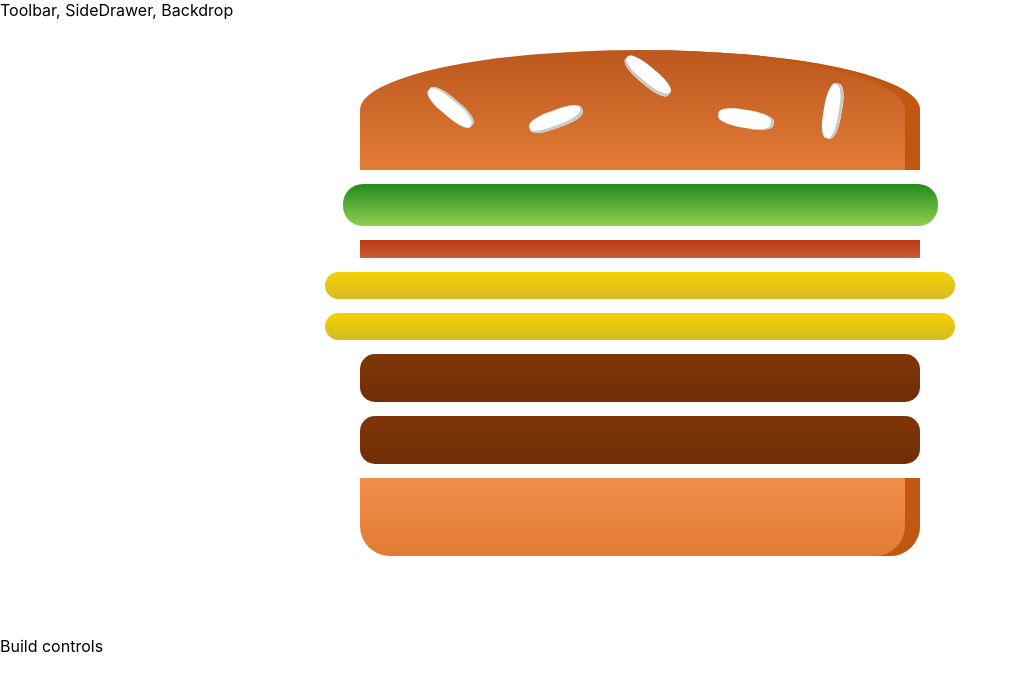
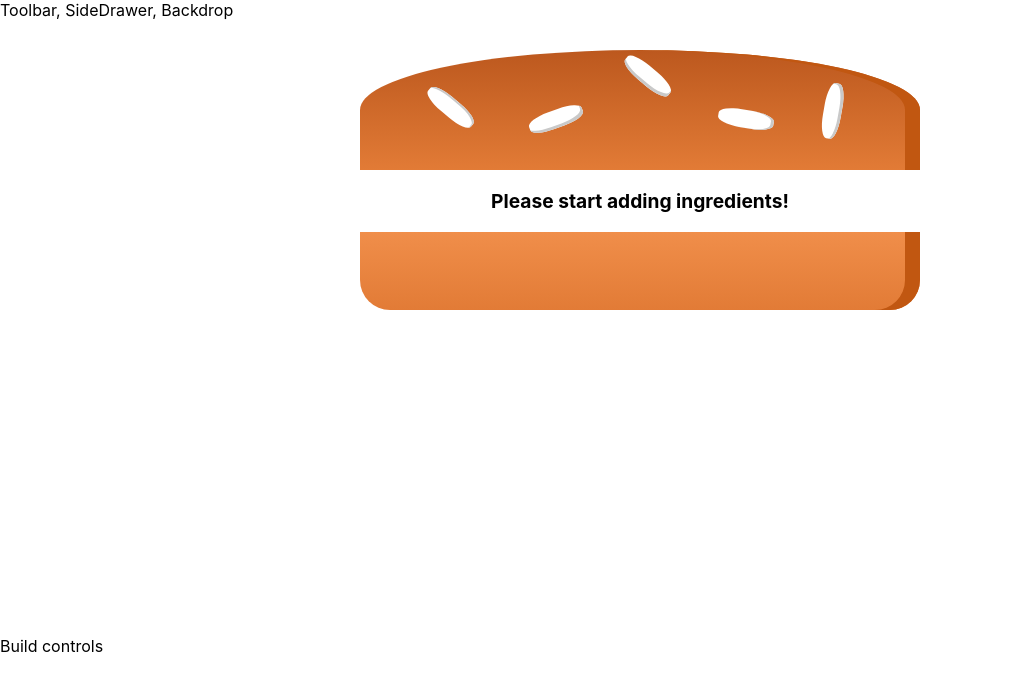
Before and after one commit to Tomasz-Kluczkowski/burger_builder_react_tutorial, a React (Create React App) app: page / in a window 1280 px wide. Shown: the top 690 px of the page, without its empty margins (0-1017 px from the left). Built offline with nearby package versions, Linux system fonts and the light colour scheme.

Commit message:
Convert ingredients to a flat array and add user prompt if empty.

```diff
--- a/src/components/Burger/Burger.js
+++ b/src/components/Burger/Burger.js
@@ -4,11 +4,16 @@
 import BurgerIngredient from './BurgerIngredient/BurgerIngredient'
 
 const burger = (props) => {
-    const transformedIngredients = Object.keys(props.ingredients).map(igKey => {
+    let transformedIngredients = Object.keys(props.ingredients).map(igKey => {
         return [...Array(props.ingredients[igKey])].map((_, i) => {
             return <BurgerIngredient key={igKey + i} type={igKey}/>
         })
-    });
+    }).reduce((arr, el) => {
+       return  arr.concat(el)
+    }, []);
+    if (transformedIngredients.length === 0) {
+       transformedIngredients = <p>Please start adding ingredients!</p>
+    }
     return (
         <div className={classes.Burger}>
             <BurgerIngredient type='bread-top'/>
--- a/src/containers/BurgerBuilder/BurgerBuilder.js
+++ b/src/containers/BurgerBuilder/BurgerBuilder.js
@@ -7,10 +7,10 @@
 class BurgerBuilder extends Component {
     state = {
       ingredients: {
-          salad: 1,
-          bacon: 1,
-          cheese: 2,
-          meat: 2
+          salad: 0,
+          bacon: 0,
+          cheese: 0,
+          meat: 0,
       }
     };
     render () {
```
